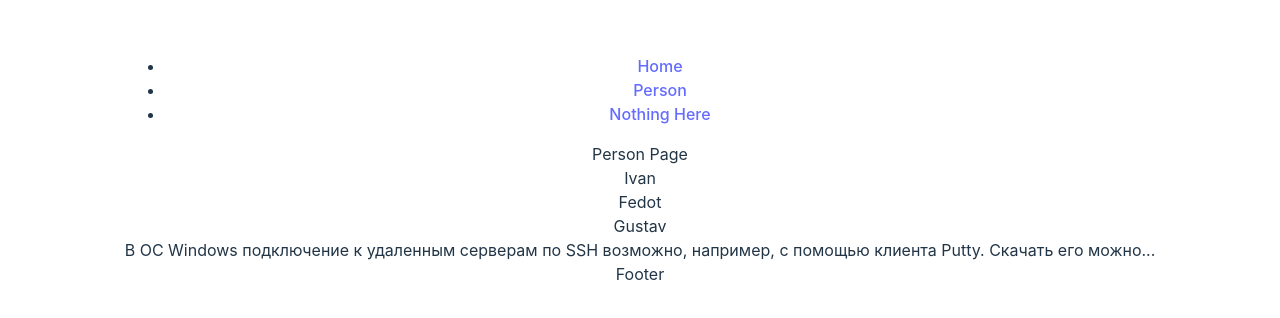
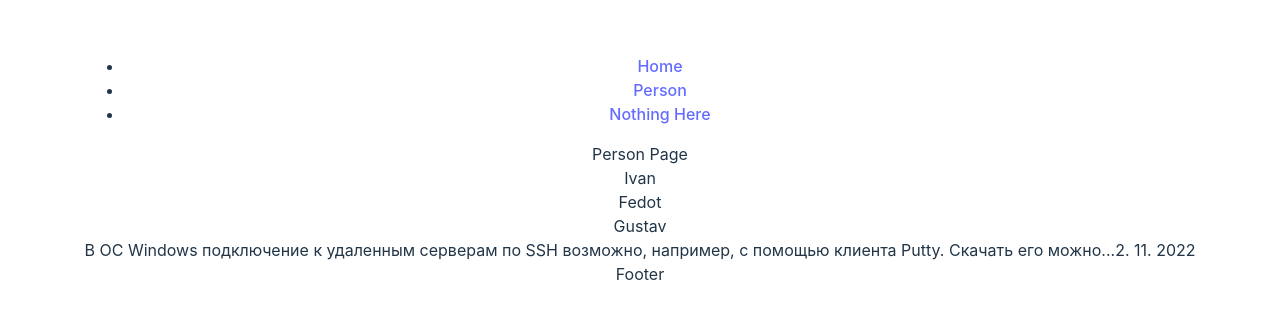
Before and after one commit to DukeKunYura/spa-for-usetech, a React (Vite) app: page /person in a window 1280 px wide. Shown: the part 238-556 px from the top of the page. Built offline with nearby package versions, Linux system fonts and the light colour scheme; no server answers.

Commit message:
[+] add formatDate

```diff
--- a/src/pages/Person/Person.tsx
+++ b/src/pages/Person/Person.tsx
@@ -26,6 +26,14 @@ const Person: FC = () => {
         return croped.slice(0, lastSpaceIndex).trim() + '...';
     }
 
+    const formatDate = (dateString: string): string => {
+        const date = new Date(dateString);
+        const day = date.getDate();
+        const month = date.getMonth() + 1;
+        const year = date.getFullYear();
+        return String(`${day}. ${month}. ${year}`);
+    }
+
     const setName = (name: string) => {
 
         const newPerson: PersonOne = {
@@ -50,6 +58,7 @@ const Person: FC = () => {
         <div>Person Page
             {personsList.length > 0 && personsList.map(item => <div key={item.name}>{item.name}</div>)}
             {cropText(text)}
+            {formatDate("2022-11-02 21:52:24+03:00")}
         </div>
     )
 }
```
